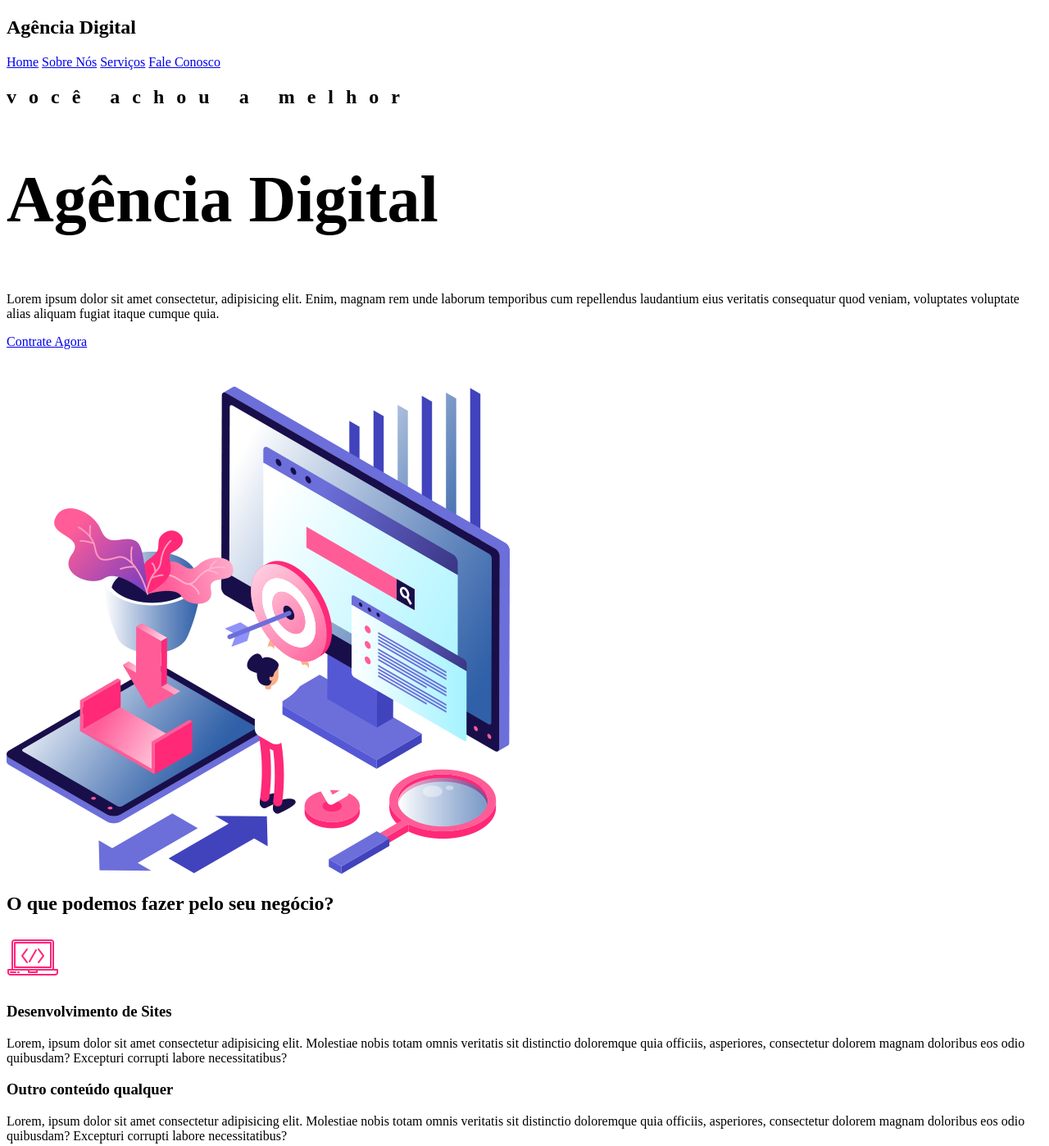
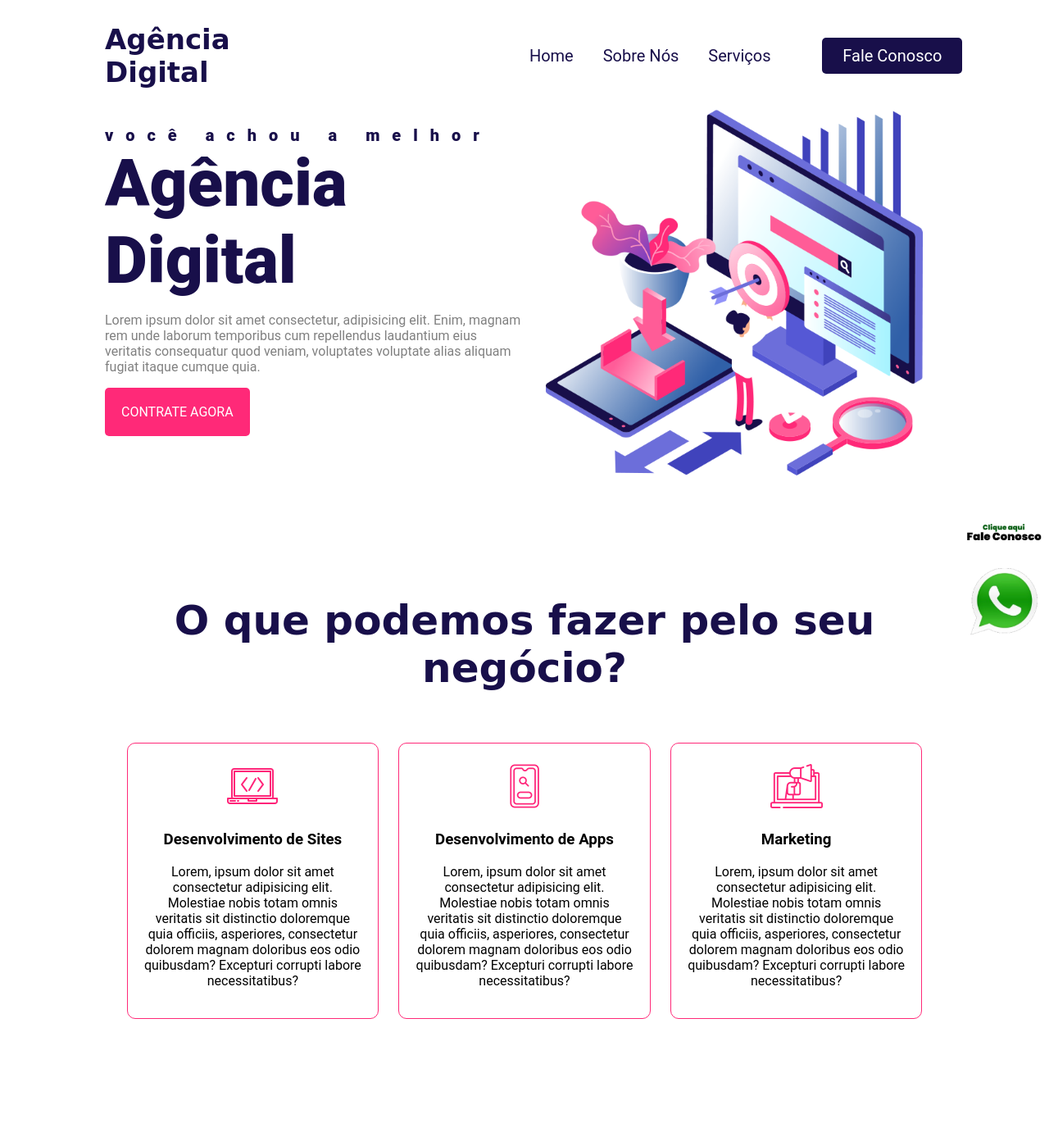
Before and after one commit to guijoazeiro/agency-landing-page, a plain HTML site: page index.html in a window 1280 px wide. Shown: the top 1398 px of the page at 82% size. Drawn offline with Linux system fonts and the light colour scheme.

Commit message:
add css files

```diff
--- /dev/null
+++ b/css/estilo.css
@@ -0,0 +1,191 @@
+*{
+    box-sizing: border-box;
+}
+
+body{
+    margin:0;
+    font-family: 'Roboto', sans-serif;
+}
+
+.navbar{
+    display: flex;
+    flex-flow: row wrap;
+    height: 100px;
+    background: white;
+    justify-content: center;
+    align-items: center;
+    position:fixed;
+    width: 100%;
+}
+
+.logo{
+    flex:20%;
+    margin-left:10%;
+    text-align: left;
+}
+
+.logo h1{
+    font-family: 'Lobster', cursive;
+    color:#180F4A;
+    font-size:34px;
+}
+
+.menu{
+    flex:70%;
+    text-align:right;
+    padding:20px;
+}
+
+.menu a{
+    color:#180F4A;
+    text-decoration: none;
+    font-size:20px;
+    padding:20px 16px;
+}
+
+.menu a:hover{
+    color:#FF2978;
+    border-top:4px solid #180F4A;
+}
+
+#botao{
+    background: #180F4A;
+    padding: 10px 25px;
+    color:white;
+    border-radius:5px;
+    margin-right:10%;
+    margin-left:5%;
+}
+
+#botao:hover{
+    border:none;
+    background: #FF2978;
+}
+
+.header{
+    display: flex;
+    flex-flow:row wrap;
+    justify-content: center;
+    align-items: center;
+    background: white;
+    padding-top:100px;
+}
+
+.headline{
+    margin-left:10%;
+    flex:40%;
+}
+
+.headline h2{
+    font-weight: 900;
+    font-size:20px;
+    color:#180F4A;
+    padding:0;
+    margin:0;
+}
+
+.headline p{
+    color:gray;
+    text-align:left;
+}
+
+.contact-btn{
+    display: inline-block;
+    background: #FF2978;
+    padding:20px;
+    color:white;
+    text-transform: uppercase;
+    border-radius:5px;
+    text-decoration: none;
+}
+
+.contact-btn:hover{
+    background:#180F4A;
+}
+
+.img-headline{
+    margin-right:10%;
+    flex:40%;
+    text-align:center;
+}
+
+section{
+    display: inline-block;
+    margin-top:80px;
+    margin-left:5%;
+    margin-right:5%;
+    padding:5%;
+    text-align: center;
+
+}
+
+section h2{
+    width:100%;
+    font-size:50px;
+    margin:0;
+    font-family: 'Lobster', cursive;
+    font-weight: bold;
+    color:#180F4A;
+}
+
+.servicos{
+    display: inline-block;
+    margin-top:5%;
+}
+
+.card{
+    display: inline-block;
+    width: 30%;
+    padding:20px;
+    margin:1%;
+    border:1px solid #FF2978;
+    border-radius:10px;
+    cursor:pointer;
+}
+
+.texto-oculto{
+    display: none;
+}
+
+.card:hover{
+    background: #FF2978;
+    color:white;
+    padding:40px;
+}
+
+.card:hover img{
+    display: none;
+}
+
+.card:hover .card-text{
+    display:none;
+}
+
+.card:hover .texto-oculto{
+    display:block;
+}
+
+footer{
+    margin-top:100px;
+    height: 400px;
+    background-image:linear-gradient(180deg,#180F4A,#090422,black);
+    text-align:center;
+    border-top:5px solid #FF2978;
+}
+
+.logo-rodape{
+    padding:100px;
+}
+
+.agencia{
+    font-family: 'Lobster', cursive;
+    color:white;
+    font-size:34px;
+}
+
+.whats{
+    position: fixed;
+    bottom:5px;
+    right:5px;
+
+}
--- /dev/null
+++ b/css/responsivo.css
@@ -0,0 +1,37 @@
+@media screen and (max-width:1005px){
+    .navbar{
+        position: relative;
+    }
+    .menu{
+        display: none;
+    }
+    .logo{
+        margin:0;
+        text-align:center;
+    }
+    .header{
+        padding-top:50px;
+    }
+    .headline{
+        flex:100%;
+        margin:5%;
+        text-align:center;
+    }
+    .headline p{
+        text-align:center;
+    }
+    .img-headline{
+        flex:100%;
+        margin:5%;
+        text-align:center;
+    }
+
+    .card{
+        width:100%;
+    }
+
+    .whats{
+        display: none;
+    }
+
+}
--- a/index.html
+++ b/index.html
@@ -6,6 +6,8 @@
     <meta name="viewport" content="width=device-width, initial-scale=1.0">
     <meta name="description" content="Site de uma agência">
     <meta name="keywords" content="Agência Digital">
+    <link rel="stylesheet" href="css/estilo.css">
+    <link rel="stylesheet" href="css/responsivo.css">
     <title>Agência Digital</title>
 </head>
 
```
